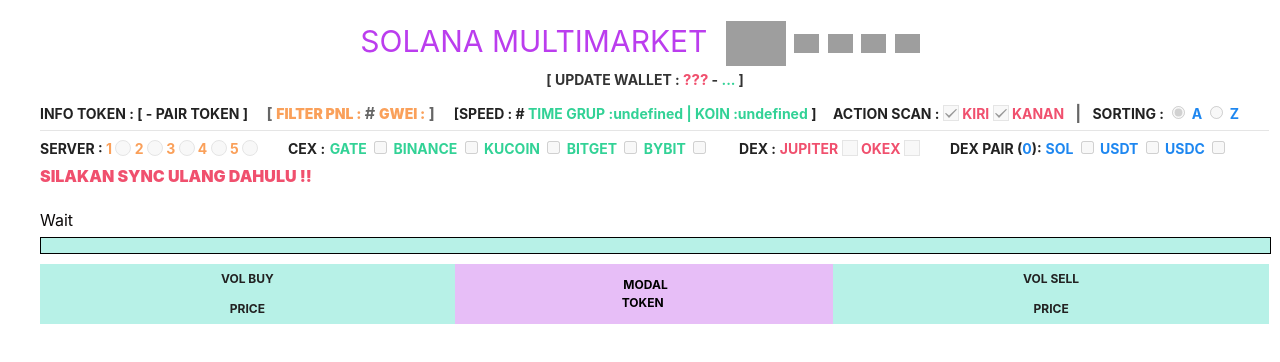
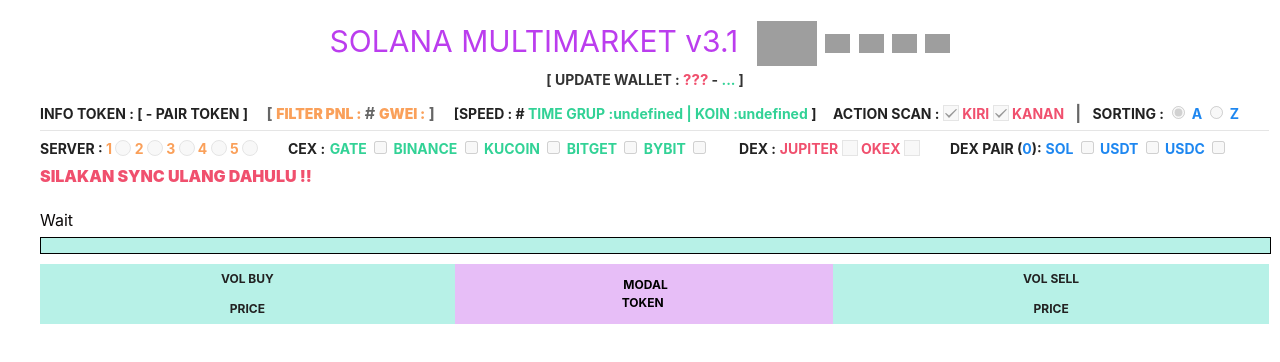
Before and after one commit to ochiem/data, a plain HTML site: page solana.html in a window 1280 px wide. Shown: the top 362 px of the page. Drawn offline with nearby package versions, Linux system fonts and the light colour scheme; grey boxes are pictures that could not be loaded.

Commit message:
Update solana.html

```diff
--- a/solana.html
+++ b/solana.html
@@ -162,7 +162,7 @@
 
     <div class="uk-text-center" style="margin-top: 20px;"> <!-- Mengurangi margin-top -->
         <h3 class="uk-margin-remove" style="font-size: 30px;">
-            <span class="uk-text" style="color: #bb3dee;"><label id="namachain"></label> MULTIMARKET</span>
+            <span class="uk-text" style="color: #bb3dee;"><label id="namachain"></label> MULTIMARKET v3.1</span>
             <span class="uk-margin-small-left">
                 <img id="syncDATA" title="SINKRONISASI DATA" src="https://cdn3.iconfinder.com/data/icons/mixed-vol-12/256/futuro_icons_229-512.png" width="25px" />
                 <img id="set-modal" title="SETTING DATA" src="https://cdn-icons-png.flaticon.com/512/7588/7588701.png" width="25px" />
```
